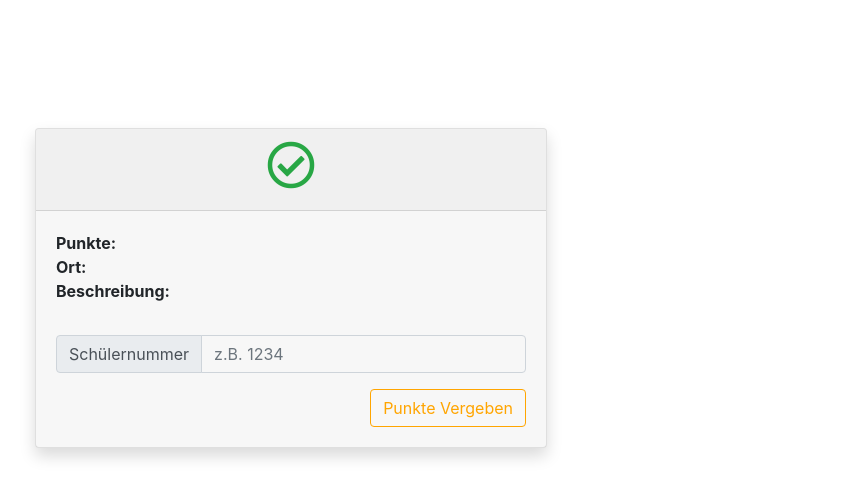
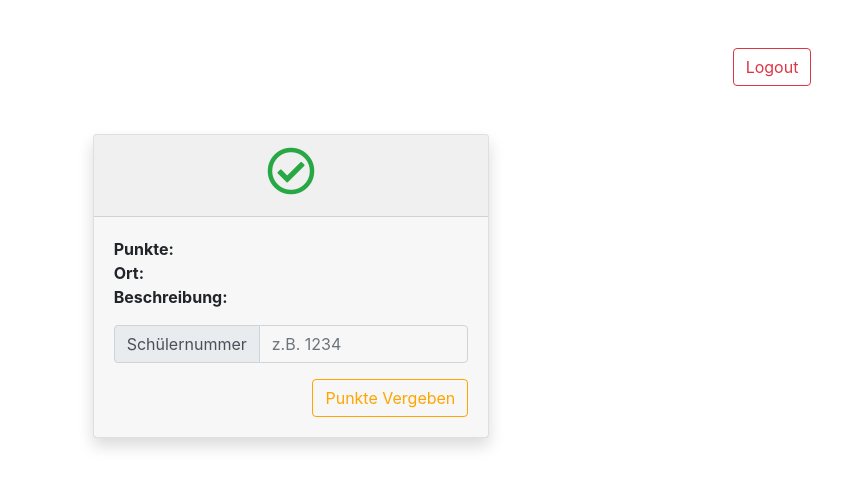
Before and after one commit to MaxMay1994/sportsday, a Flask app: page /station in a window 1280 px wide. Shown: the top 498 px of the page, without its empty margins (349-1191 px from the left). Run offline with Flask 2, Linux system fonts and the light colour scheme; the visitor is signed in with stand-in values (Sample User, id 1); data that the repository does not hold is empty; some libraries are stand-ins or nearby versions.

Commit message:
Anpassungen und Logout-Button

```diff
--- a/implementation/templates/station/station.html
+++ b/implementation/templates/station/station.html
@@ -1,10 +1,14 @@
 {% extends 'base/base.html' %}
 
 {% block content %}
-
-<div align="center">
-
-    <div class="card shadow" style="max-width: 32rem; margin-top: 8em" >
+<div class="row mb-5">
+    <div class="offset-md-10 col-md-2 offset-9 col-3">
+        <a href="/logout" class="btn btn-outline-danger">Logout</a>
+    </div>
+</div>
+<div class="row">
+    <div class="offset-xl-4 col-xl-4 offset-2 col-8">
+        <div class="card shadow">
             <div class="card-header">
                 <div class="row mb-2">
                     <div class="col-12 text-center"><i class="far fa-3x text-success fa-check-circle"></i></div>
@@ -16,22 +20,23 @@
 
             <div class="card-body">
                 <dl class="row text-left">
-                <dt class="col-sm-4">Punkte:</dt>
-                <dd class="col-sm-8">{{ station['points'] }}</dd>
+                    <dt class="col-sm-5">Punkte:</dt>
+                    <dd class="col-sm-7">{{ station['points'] }}</dd>
 
-                <dt class="col-sm-4">Ort:</dt>
-                <dd class="col-sm-8">{{ station['area'] }}</dd>
+                    <dt class="col-sm-5">Ort:</dt>
+                    <dd class="col-sm-7">{{ station['area'] }}</dd>
 
-                <dt class="col-sm-4">Beschreibung:</dt>
-                <dd class="col-sm-8">{{ station['description'] }}</dd>
+                    <dt class="col-sm-5">Beschreibung:</dt>
+                    <dd class="col-sm-7">{{ station['description'] }}</dd>
                 </dl>
 
                 <form action="/station" method="post">
-                <div class="input-group mb-3" style="margin-top: 2em">
+                    <div class="input-group mb-3 mt-2">
                         <div class="input-group-prepend">
                             <span class="input-group-text">Schülernummer</span>
                         </div>
-                    <input type="text" name="student" class="form-control" placeholder="z.B. 1234" aria-label="station" aria-describedby="basic-addon1">
+                        <input type="text" name="student" class="form-control" placeholder="z.B. 1234"
+                               aria-label="station" aria-describedby="basic-addon1">
                     </div>
                     <div align="right">
                         <button type="submit" name="button" class="btn btn-outline-primary">Punkte Vergeben</button>
@@ -39,7 +44,6 @@
                 </form>
             </div>
         </div>
-
     </div>
-
+</div>
 {% endblock %}
```
Lines whose indentation alone changed are shown as unchanged.
